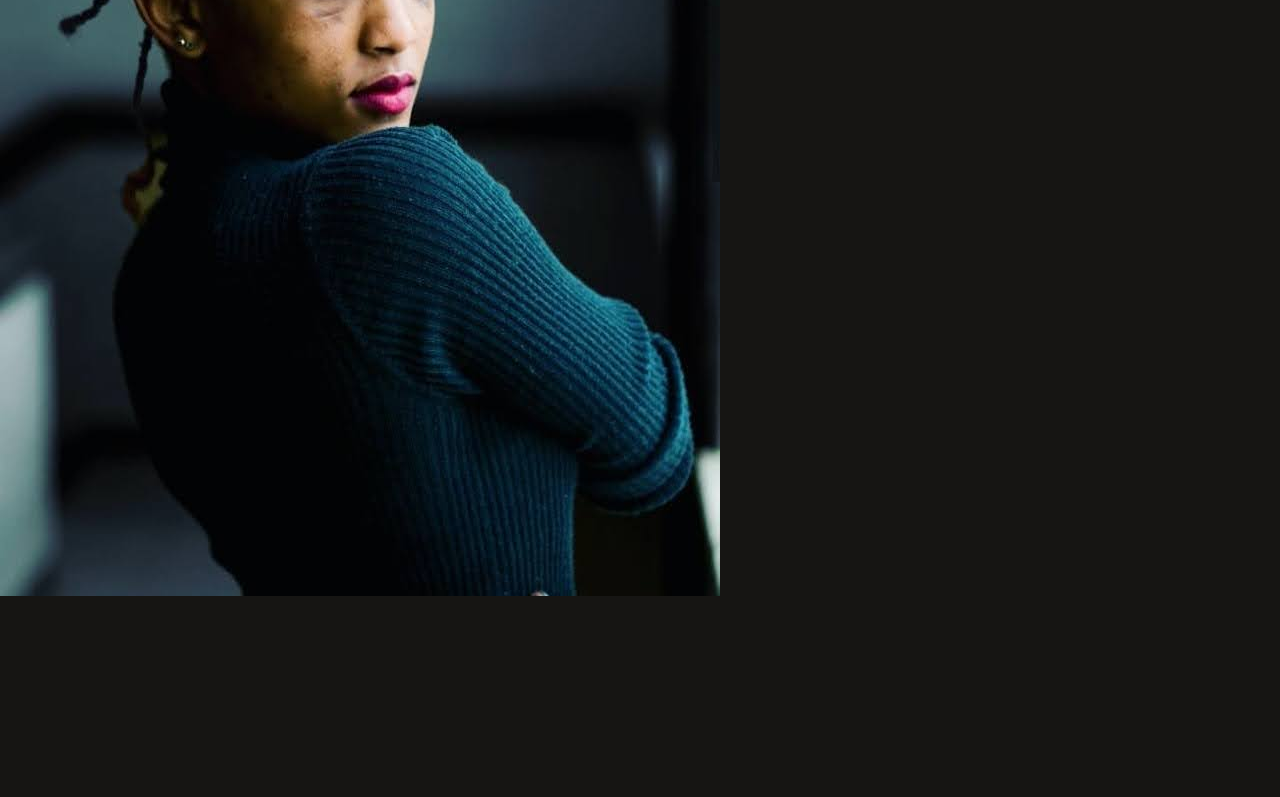
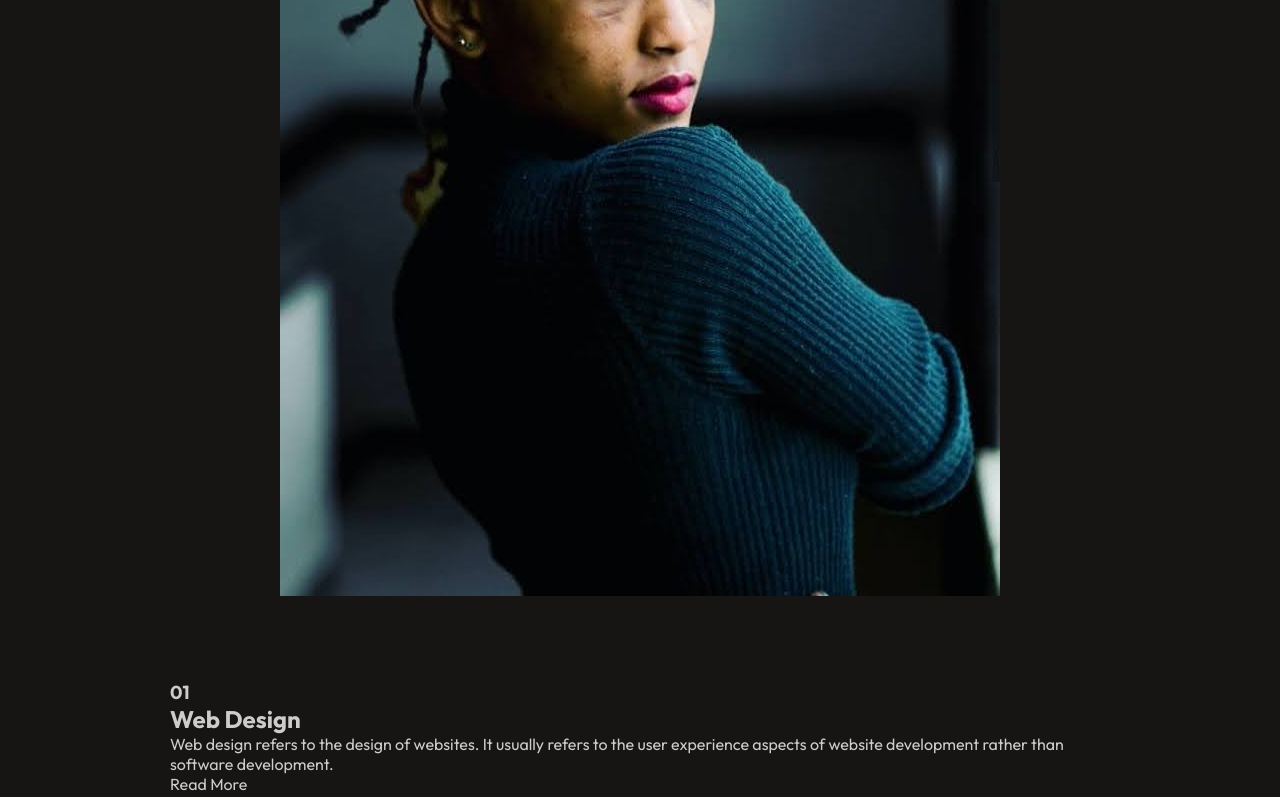
Before and after one commit to claudiahW/CodeWithClaude, a React (Vite) app: page / in a window 1280 px wide. Shown: the part 3537-4334 px from the top of the page. Before the commit the page ends 4137 px from the top, so only its background shows below. Built offline with nearby package versions, Linux system fonts and the light colour scheme.

Commit message:
start styling services component

```diff
--- a/src/Services.css
+++ b/src/Services.css
@@ -0,0 +1,9 @@
+.services{
+    display:flex;
+    flex-direction: column;
+    align-items: center;
+    justify-content: center;
+    gap: 80px;
+    margin: 80px 170px;
+
+}
--- a/src/Services.jsx
+++ b/src/Services.jsx
@@ -1,6 +1,8 @@
 import React from 'react'
 import './Services.css'
 import theme_pattern from './assets/claudiah2.jpeg'
+import Services_Data from './assets/services_data.js'
+import arrow_icon from './assets/arrow.svg'
 
 const Services = () => {
   return (
@@ -9,7 +11,19 @@ const Services = () => {
     <h1>My Services</h1>
     <img src={theme_pattern} alt="" />
 </div>
-
+<div className="services-container">
+   {Services_Data.map((service,index)=>{
+return <div key={index} className="services-format">
+<h3>{service.s_no}</h3>
+<h2>{service.s_name}</h2>
+<p>{service.s_desc}</p>
+<div className='services-readmore'>
+  <p>Read More</p>
+  <img src={arrow_icon} alt="" />
+</div>
+</div>
+   })}
+</div>
     </div>
   )
 }
--- /dev/null
+++ b/src/assets/services_data.js
@@ -0,0 +1,25 @@
+const Services_Data = [
+    {
+        s_no:"01",
+        s_name:"Web Design",
+        s_desc:"Web design refers to the design of websites. It usually refers to the user experience aspects of website development rather than software development."
+    },
+    {
+        s_no:"02",
+        s_name:"Graphics Design",
+        s_desc:"Web design refers to the design of websites. It usually refers to the user experience aspects of website development rather than software development."
+    },
+    {
+        s_no:"03",
+        s_name:"Social Media",
+        s_desc:"Web design refers to the design of websites. It usually refers to the user experience aspects of website development rather than software development."
+    },
+    {
+        s_no:"04",
+        s_name:"App Design",
+        s_desc:"Web design refers to the design of websites. It usually refers to the user experience aspects of website development rather than software development."
+    }
+
+];
+
+export default Services_Data
```
Also changed, not shown: src/assets/arrow.svg (added).
